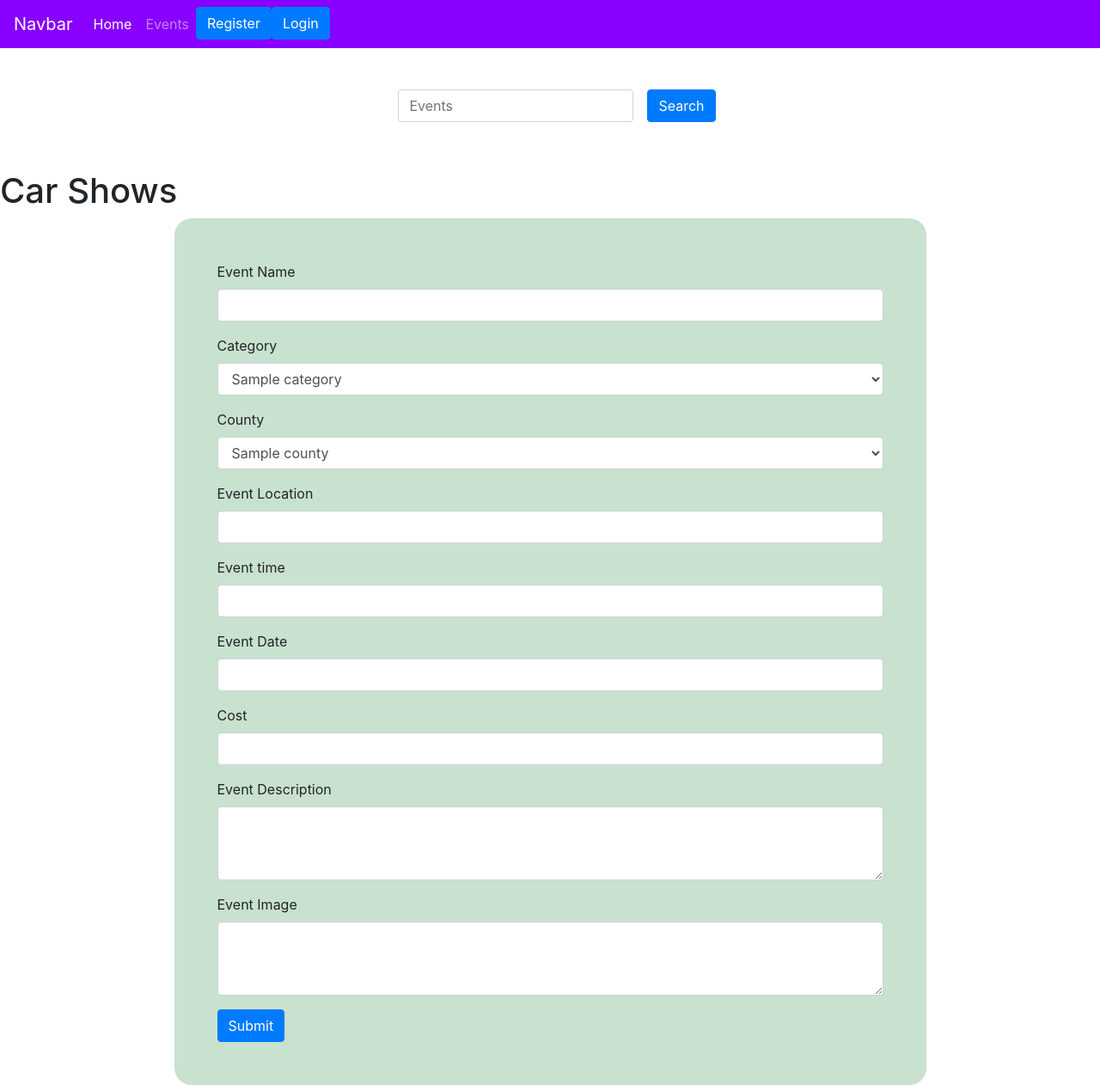
After one commit to matt-oc/car-shows, a Flask app: template templates/add_event.html in a window 1280 px wide. The commit adds this page. Shown: the whole page at 86% size. Run offline with Flask 2, Linux system fonts and the light colour scheme; the template is opened without the code that fills it: most values are stand-ins (such as "Sample title", 1, 10 or a date in 2020); some libraries are stand-ins or nearby versions.

Commit message:
'add add_event form'

```diff
--- a/app.py
+++ b/app.py
@@ -92,6 +92,12 @@ def logout():
     session.pop("user")
     return redirect(url_for("get_events"))
 
+@app.route("/add_event")
+def add_event():
+    categories = mongo.db.categories.find().sort("category_name", 1)
+    counties = mongo.db.counties.find().sort("county", 1)
+    return render_template("add_event.html", categories=categories, counties=counties)
+
 
 @app.errorhandler(404)
 def not_found(e):
--- a/static/css/styles.css
+++ b/static/css/styles.css
@@ -19,3 +19,11 @@
   max-height: 400px;
   object-fit: cover;
 }
+
+.add-event-form {
+  max-width: 1200px;
+  width: 70%;
+  padding: 50px;
+  background-color: rgba(178, 212, 187, .7);
+  border-radius: 20px;
+}
--- /dev/null
+++ b/templates/add_event.html
@@ -0,0 +1,60 @@
+{% extends "base.html" %}
+{% block content %}
+
+<div class="row">
+  <div class="col-12 justify-content-center d-flex">
+    <form action="{{ url_for('add_event')}}" method="POST" id="addEvent" class="add-event-form">
+      <fieldset>
+        <div class="form-group">
+          <label for="eventName">Event Name</label>
+    <input type="text" class="form-control" id="eventName" name="eventName" minlength="3" required>
+  </div>
+  <div class="form-group">
+    <label for="categoryInput">Category</label>
+    <select class="form-control" id="categoryInput" name="countyInput" required>
+      {% for category in categories %}
+      <option>{{ category.category_name }}</option>
+      {% endfor %}
+    </select>
+  </div>
+  <div class="form-group">
+    <label for="countyInput">County</label>
+    <select class="form-control" id="countyInput" name="countyInput" required>
+      {% for county in counties %}
+      <option>{{ county.county }}</option>
+      {% endfor %}
+    </select>
+  </div>
+  <div class="form-group">
+    <label for="eventLocation">Event Location</label>
+<input type="text" class="form-control" id="eventLocation" name="eventLocation" minlength="3" required>
+</div>
+<div class="form-group">
+  <label for="eventTime">Event time</label>
+<input type="text" class="form-control" id="eventTime" name="eventTime" required>
+</div>
+<div class="form-group">
+  <label for="eventDate">Event Date</label>
+<input type="text" class="form-control" id="eventDate" name="eventDate" minlength="3" required>
+</div>
+<div class="form-group">
+  <label for="eventCost">Cost</label>
+<input type="text" class="form-control" id="eventcost" name="eventCost" required>
+</div>
+  <div class="form-group">
+    <label for="eventDescription">Event Description</label>
+    <textarea class="form-control" id="eventDescription" name="eventDescription" rows="3" required></textarea>
+  </div>
+  <div class="form-group">
+    <label for="eventImage">Event Image</label>
+
+    <textarea class="form-control" id="eventImage" name="eventImage" rows="3" required></textarea>
+
+  </div>
+  </fieldset>
+  <button type="submit" form="addEvent" class="btn btn-primary" id="addEvent-submit">Submit</button>
+</form>
+  </div>
+  </div>
+
+{% endblock %}
--- a/templates/base.html
+++ b/templates/base.html
@@ -34,7 +34,7 @@
           <a class="nav-link" href="{{ url_for('profile', username=session['user']) }}">Profile</a>
         </li>
         <li class="nav-item">
-          <a class="nav-link" href="#">New Event</a>
+          <a class="nav-link" href="{{ url_for('add_event') }}">New Event</a>
         </li>
         <li class="nav-item">
           <a class="nav-link" href="{{ url_for('logout') }}">Logout</a>
--- a/templates/search.html
+++ b/templates/search.html
@@ -1,7 +1,7 @@
 <form class="form-inline">
   <div class="form-group mx-sm-3 mb-2">
-    <label for="inputPassword2" class="sr-only">Password</label>
-    <input type="password" class="form-control" id="inputPassword2" placeholder="Events">
+    <label for="search" class="sr-only">Password</label>
+    <input type="text" class="form-control" id="search" placeholder="Events">
   </div>
   <button type="submit" class="btn btn-primary mb-2">Search</button>
 </form>
```
